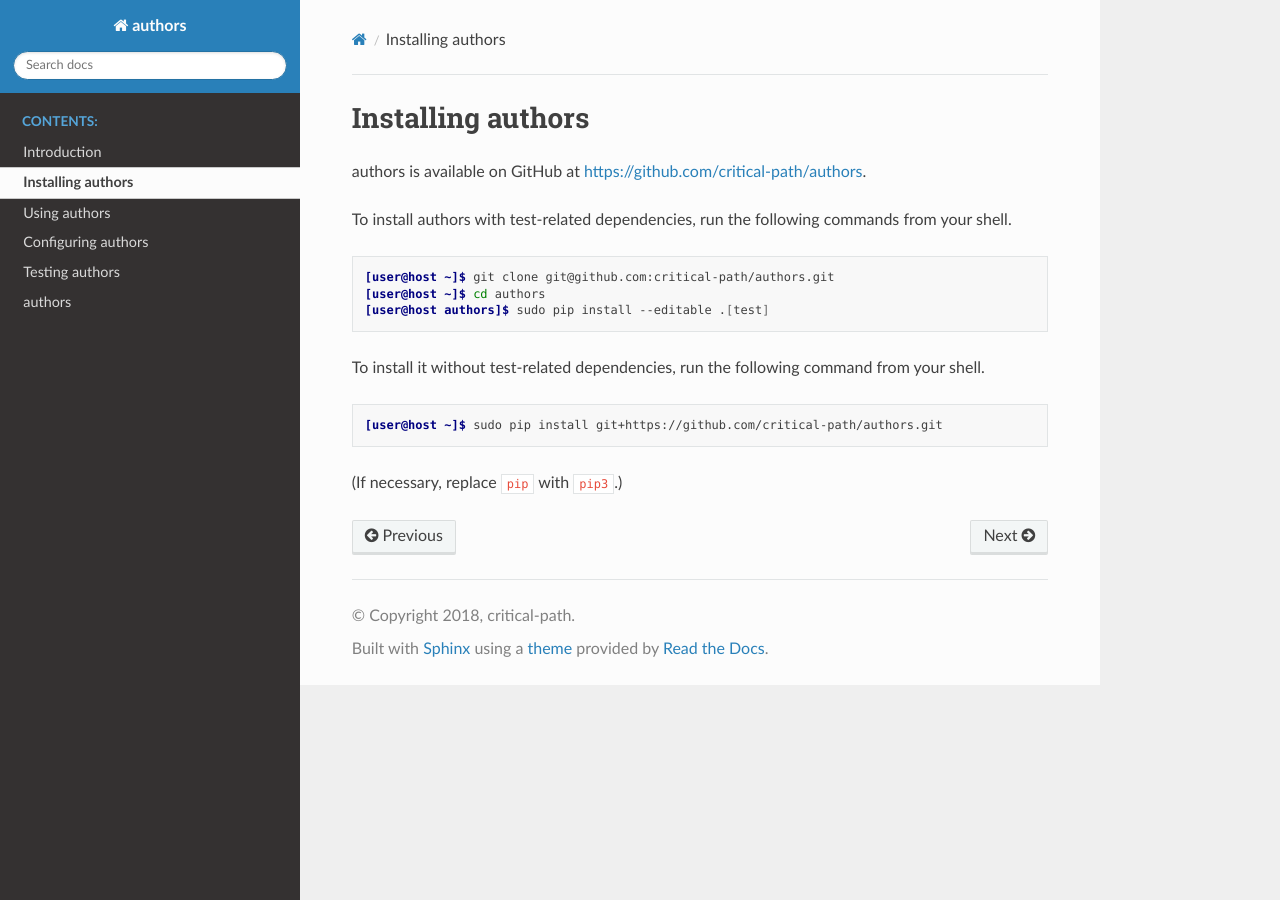
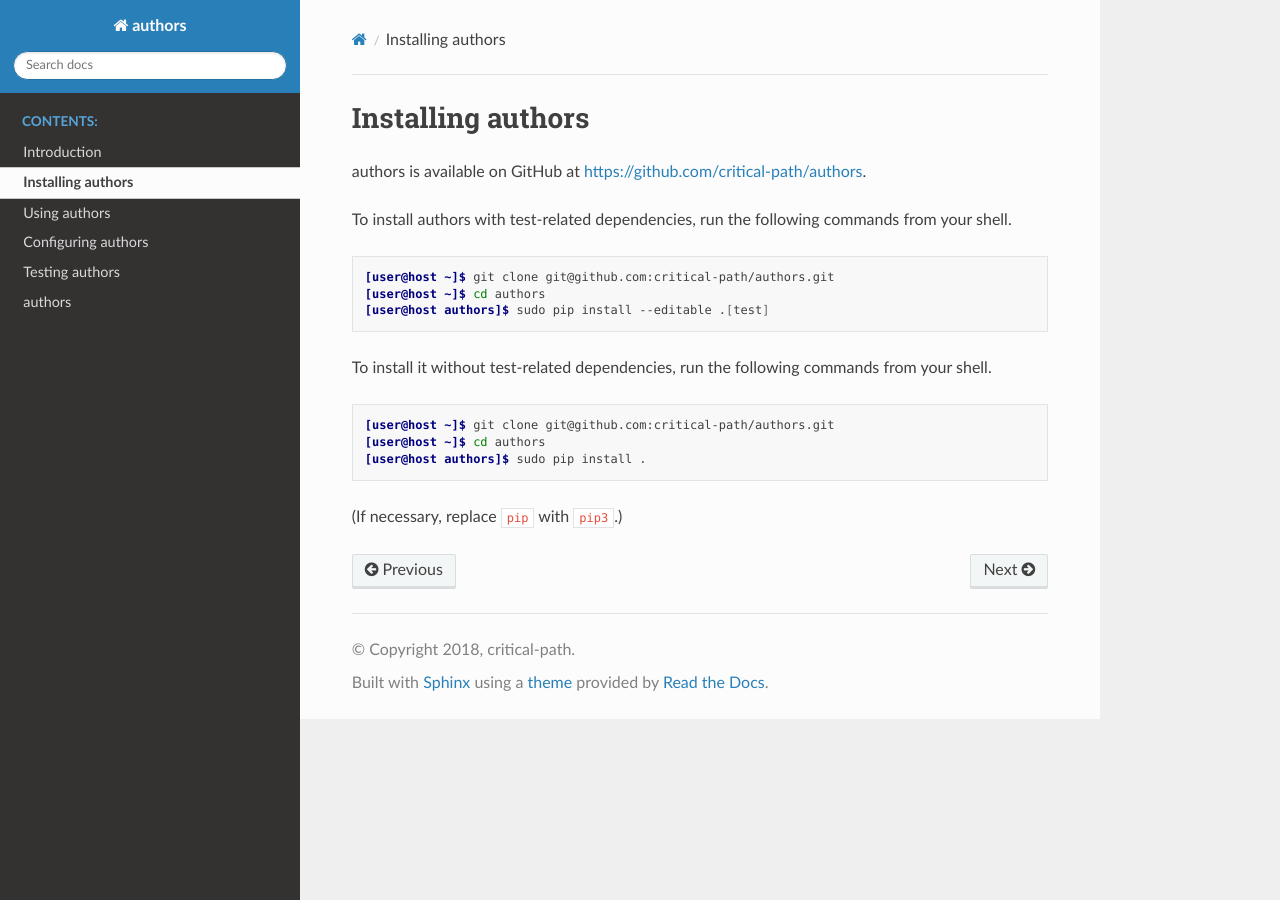
Before and after one commit to critical-path/authors, a Sphinx documentation site: the page built from docs/install.rst, in a window 1280 px wide. Built offline with Sphinx 7.4.7 and the Read the Docs theme 2.0.0, drawn with Linux system fonts in a browser that asks for light colours.

Commit message:
Update `README.rst` and `install.rst`.

```diff
--- a/docs/install.rst
+++ b/docs/install.rst
@@ -11,10 +11,12 @@ To install authors with test-related dependencies, run the following commands fr
     [user@host ~]$ cd authors
     [user@host authors]$ sudo pip install --editable .[test]
 
-To install it without test-related dependencies, run the following command from your shell.
+To install it without test-related dependencies, run the following commands from your shell.
 
 .. code-block:: console
 
-   [user@host ~]$ sudo pip install git+https://github.com/critical-path/authors.git
+   [user@host ~]$ git clone git@github.com:critical-path/authors.git
+   [user@host ~]$ cd authors
+   [user@host authors]$ sudo pip install .
 
 (If necessary, replace :code:`pip` with :code:`pip3`.)
```
Also changed, not shown: README.rst (+14 -2 lines).
